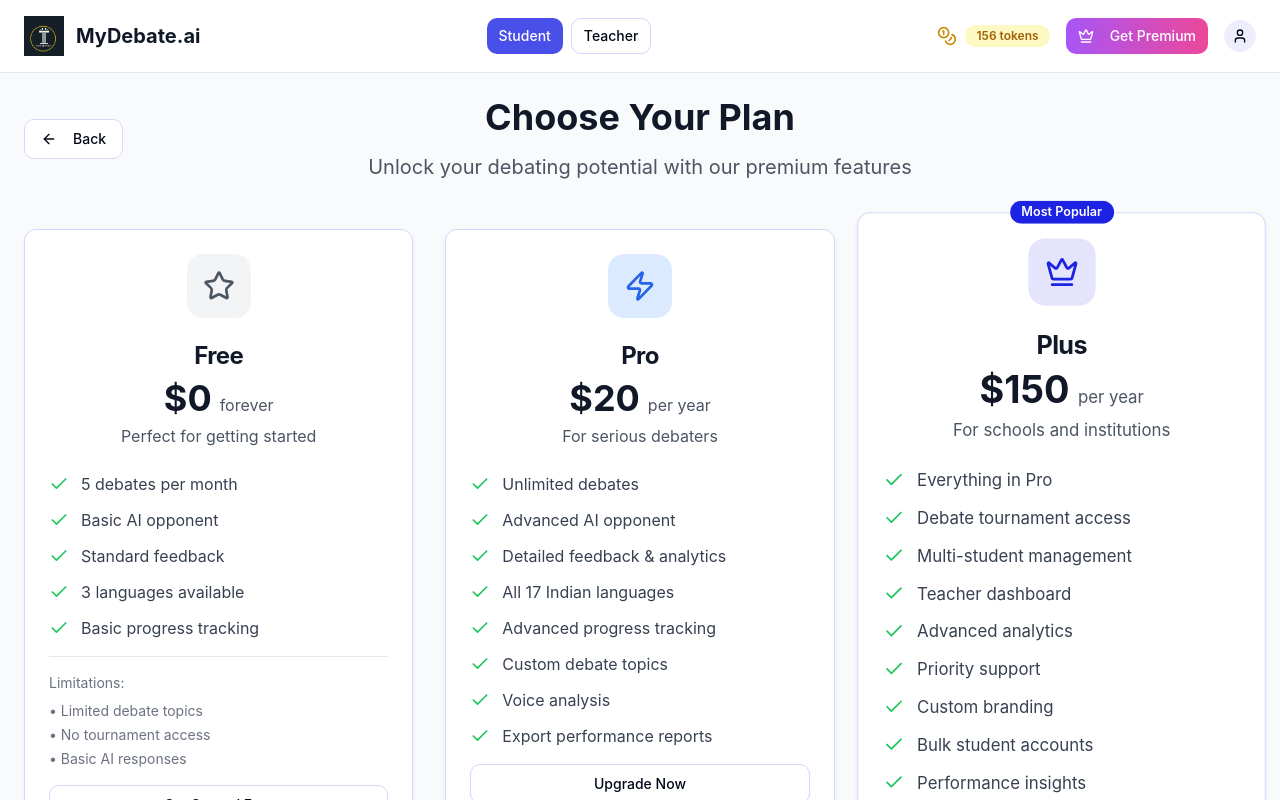
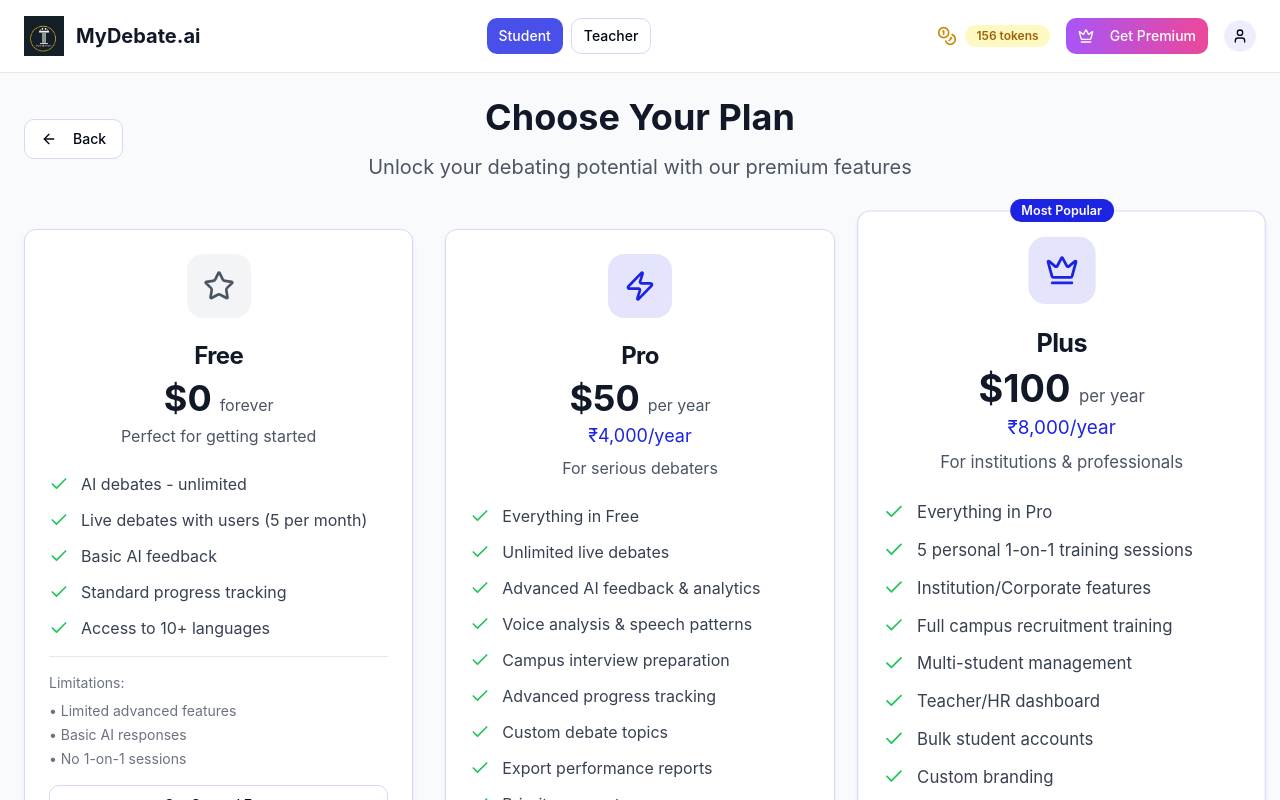
Before and after one commit to taha-sadikot-m/debate_Room_and_AI_Debate, a React (Vite) app: page / in a window 1280 px wide. Both pictures are taken after a click on the button "Get Premium". Shown: the top 800 px of the page. Built offline with nearby package versions, Linux system fonts and the light colour scheme.

Commit message:
Feat: Add premium plan features
Include institutional/corporate plans, campus interview features, and updated pricing tiers.

```diff
--- a/src/components/PricingPage.tsx
+++ b/src/components/PricingPage.tsx
@@ -2,7 +2,7 @@
 import { Button } from '@/components/ui/button';
 import { Card, CardContent, CardHeader, CardTitle } from '@/components/ui/card';
 import { Badge } from '@/components/ui/badge';
-import { ArrowLeft, Check, Crown, Star, Zap } from 'lucide-react';
+import { ArrowLeft, Check, Crown, Star, Zap, Users, GraduationCap } from 'lucide-react';
 
 interface PricingPageProps {
   onBack: () => void;
@@ -18,56 +18,102 @@ const PricingPage = ({ onBack }: PricingPageProps) => {
       icon: Star,
       color: 'bg-gray-100 text-gray-600',
       features: [
-        '5 debates per month',
-        'Basic AI opponent',
-        'Standard feedback',
-        '3 languages available',
-        'Basic progress tracking'
+        'AI debates - unlimited',
+        'Live debates with users (5 per month)',
+        'Basic AI feedback',
+        'Standard progress tracking',
+        'Access to 10+ languages'
       ],
       limitations: [
-        'Limited debate topics',
-        'No tournament access',
-        'Basic AI responses'
+        'Limited advanced features',
+        'Basic AI responses',
+        'No 1-on-1 sessions'
       ]
     },
     {
       name: 'Pro',
-      price: '20',
+      price: '50',
       period: 'per year',
       description: 'For serious debaters',
       icon: Zap,
-      color: 'bg-blue-100 text-blue-600',
+      color: 'bg-indigo-100 text-indigo-600',
       popular: false,
+      indianPrice: '₹4,000',
       features: [
-        'Unlimited debates',
-        'Advanced AI opponent',
-        'Detailed feedback & analytics',
-        'All 17 Indian languages',
+        'Everything in Free',
+        'Unlimited live debates',
+        'Advanced AI feedback & analytics',
+        'Voice analysis & speech patterns',
+        'Campus interview preparation',
         'Advanced progress tracking',
         'Custom debate topics',
-        'Voice analysis',
-        'Export performance reports'
+        'Export performance reports',
+        'Priority support'
       ]
     },
     {
       name: 'Plus',
-      price: '150',
+      price: '100',
       period: 'per year',
-      description: 'For schools and institutions',
+      description: 'For institutions & professionals',
       icon: Crown,
       color: 'bg-indigo-100 text-indigo-600',
       popular: true,
+      indianPrice: '₹8,000',
       features: [
         'Everything in Pro',
-        'Debate tournament access',
+        '5 personal 1-on-1 training sessions',
+        'Institution/Corporate features',
+        'Full campus recruitment training',
         'Multi-student management',
-        'Teacher dashboard',
-        'Advanced analytics',
-        'Priority support',
+        'Teacher/HR dashboard',
+        'Bulk student accounts',
         'Custom branding',
-        'Bulk student accounts',
-        'Performance insights',
-        'MUN simulation access'
+        'Advanced analytics & insights',
+        'MUN simulation access',
+        'Dedicated account manager'
+      ]
+    }
+  ];
+
+  const trainingOptions = [
+    {
+      title: 'Campus Interview Training',
+      description: 'Complete preparation for campus placements',
+      icon: GraduationCap,
+      color: 'bg-blue-100 text-blue-600',
+      features: [
+        'Mock interview sessions',
+        'Technical & HR rounds',
+        'Group discussion practice',
+        'Presentation skills',
+        'Industry-specific scenarios'
+      ]
+    },
+    {
+      title: 'School Students Program',
+      description: 'Age-appropriate debate and communication skills',
+      icon: Users,
+      color: 'bg-green-100 text-green-600',
+      features: [
+        'Basic debate fundamentals',
+        'Public speaking confidence',
+        'Critical thinking development',
+        'Age-appropriate topics',
+        'Progress tracking for teachers'
+      ]
+    },
+    {
+      title: 'College Students Advanced',
+      description: 'Professional-level debate and communication',
+      icon: Star,
+      color: 'bg-purple-100 text-purple-600',
+      features: [
+        'Advanced argumentation techniques',
+        'Research and fact-checking',
+        'Professional presentation skills',
+        'Industry case studies',
+        'Career-focused training'
       ]
     }
   ];
@@ -107,6 +153,11 @@ const PricingPage = ({ onBack }: PricingPageProps) => {
                 <div className="mt-4">
                   <span className="text-4xl font-bold text-gray-900">${plan.price}</span>
                   <span className="text-gray-600 ml-2">{plan.period}</span>
+                  {plan.indianPrice && (
+                    <div className="text-lg text-indigo-600 mt-1">
+                      {plan.indianPrice}/year
+                    </div>
+                  )}
                 </div>
                 <p className="text-gray-600 mt-2">{plan.description}</p>
               </CardHeader>
@@ -135,7 +186,7 @@ const PricingPage = ({ onBack }: PricingPageProps) => {
                 )}
 
                 <Button
-                  className={`w-full mt-6 ${plan.popular ? 'gradient-indigo text-white' : ''}`}
+                  className={`w-full mt-6 ${plan.popular ? 'bg-indigo-600 hover:bg-indigo-700 text-white' : ''}`}
                   variant={plan.popular ? 'default' : 'outline'}
                 >
                   {plan.price === '0' ? 'Get Started Free' : 'Upgrade Now'}
@@ -146,29 +197,63 @@ const PricingPage = ({ onBack }: PricingPageProps) => {
         })}
       </div>
 
+      {/* Training Options */}
+      <div className="mt-16">
+        <h2 className="text-3xl font-bold text-gray-900 mb-8 text-center">Specialized Training Programs</h2>
+        <div className="grid grid-cols-1 md:grid-cols-3 gap-8">
+          {trainingOptions.map((training, index) => {
+            const IconComponent = training.icon;
+            return (
+              <Card key={index} className="card-shadow hover:shadow-xl transition-all">
+                <CardHeader className="text-center">
+                  <div className={`w-16 h-16 ${training.color} rounded-2xl flex items-center justify-center mx-auto mb-4`}>
+                    <IconComponent className="h-8 w-8" />
+                  </div>
+                  <CardTitle className="text-xl font-bold text-gray-900">{training.title}</CardTitle>
+                  <p className="text-gray-600 mt-2">{training.description}</p>
+                </CardHeader>
+                <CardContent>
+                  <ul className="space-y-2">
+                    {training.features.map((feature, featureIndex) => (
+                      <li key={featureIndex} className="flex items-center space-x-3">
+                        <Check className="h-4 w-4 text-green-500 flex-shrink-0" />
+                        <span className="text-sm text-gray-700">{feature}</span>
+                      </li>
+                    ))}
+                  </ul>
+                  <Button className="w-full mt-4 bg-indigo-600 hover:bg-indigo-700 text-white">
+                    Learn More
+                  </Button>
+                </CardContent>
+              </Card>
+            );
+          })}
+        </div>
+      </div>
+
       <div className="mt-16 text-center">
         <h2 className="text-2xl font-bold text-gray-900 mb-4">Why Choose Premium?</h2>
         <div className="grid grid-cols-1 md:grid-cols-3 gap-8 mt-8">
           <div className="text-center">
-            <div className="w-16 h-16 bg-green-100 text-green-600 rounded-2xl flex items-center justify-center mx-auto mb-4">
+            <div className="w-16 h-16 bg-indigo-100 text-indigo-600 rounded-2xl flex items-center justify-center mx-auto mb-4">
               <Zap className="h-8 w-8" />
             </div>
             <h3 className="font-semibold text-gray-900 mb-2">Unlimited Practice</h3>
             <p className="text-gray-600">Debate as much as you want without restrictions</p>
           </div>
           <div className="text-center">
-            <div className="w-16 h-16 bg-purple-100 text-purple-600 rounded-2xl flex items-center justify-center mx-auto mb-4">
+            <div className="w-16 h-16 bg-indigo-100 text-indigo-600 rounded-2xl flex items-center justify-center mx-auto mb-4">
               <Crown className="h-8 w-8" />
             </div>
-            <h3 className="font-semibold text-gray-900 mb-2">Tournament Access</h3>
-            <p className="text-gray-600">Compete in exclusive debate tournaments</p>
+            <h3 className="font-semibold text-gray-900 mb-2">Personal Training</h3>
+            <p className="text-gray-600">1-on-1 sessions with expert trainers</p>
           </div>
           <div className="text-center">
-            <div className="w-16 h-16 bg-blue-100 text-blue-600 rounded-2xl flex items-center justify-center mx-auto mb-4">
-              <Star className="h-8 w-8" />
+            <div className="w-16 h-16 bg-indigo-100 text-indigo-600 rounded-2xl flex items-center justify-center mx-auto mb-4">
+              <GraduationCap className="h-8 w-8" />
             </div>
-            <h3 className="font-semibold text-gray-900 mb-2">Advanced Feedback</h3>
-            <p className="text-gray-600">Get detailed insights to improve your skills</p>
+            <h3 className="font-semibold text-gray-900 mb-2">Campus Ready</h3>
+            <p className="text-gray-600">Complete preparation for campus interviews</p>
           </div>
         </div>
       </div>
--- a/src/components/activities/AdzapRules.tsx
+++ b/src/components/activities/AdzapRules.tsx
@@ -1,7 +1,9 @@
+
 import { useState } from 'react';
 import { Button } from '@/components/ui/button';
 import { Card, CardContent, CardDescription, CardHeader, CardTitle } from '@/components/ui/card';
-import { ArrowLeft, Zap } from 'lucide-react';
+import { Badge } from '@/components/ui/badge';
+import { ArrowLeft, Lightbulb } from 'lucide-react';
 import PublicSpeakingSession from './PublicSpeakingSession';
 
 interface AdzapRulesProps {
@@ -13,20 +15,20 @@ const AdzapRules = ({ onBack }: AdzapRulesProps) => {
 
   const activity = {
     id: 'adzap',
-    title: '📺 AdZap',
-    description: 'Create and present creative advertisements for products or services. Showcase your marketing creativity and presentation skills.',
-    duration: '15-20 minutes',
-    tokens: '8-15 tokens',
+    title: '📢 Ad-Zap',
+    description: 'Create compelling advertisements for products on the spot. Showcase your creativity and persuasion skills.',
+    duration: '8-12 minutes',
+    tokens: '10-18 tokens',
     rules: [
-      'Create an original advertisement concept',
-      'Identify target audience and their needs',
-      'Use persuasive language and compelling visuals (describe them)',
-      'Include a memorable tagline or slogan',
+      'Create an advertisement for a given product in 2-3 minutes',
+      'Include key selling points and target audience appeal',
+      'Use persuasive language and emotional triggers',
+      'Be creative with presentation style and format',
       'Address potential customer objections',
-      'Demonstrate the product benefits clearly',
-      'End with a strong call-to-action'
+      'Include a strong call-to-action',
+      'Stay within time limits for maximum impact'
     ],
-    aiSampleArgument: "Introducing EcoClean - the revolutionary cleaning spray that's tough on stains but gentle on the planet! Picture this: a busy mother of three discovers a mysterious stain on her white sofa just minutes before guests arrive. She sprays EcoClean, and within seconds, the stain vanishes completely. What makes EcoClean different? It's made from 100% biodegradable ingredients, safe for children and pets, yet powerful enough to tackle the toughest stains. Our customers report 95% satisfaction rates, and we offer a money-back guarantee. For just $12.99, you get 500ml of cleaning power that lasts three times longer than leading brands. EcoClean - where effectiveness meets environmental responsibility. Order now and get free shipping! Clean conscience, cleaner home."
+    aiSampleArgument: "Introducing EcoClean - the revolutionary cleaning solution that's changing homes across India! Made from 100% natural ingredients, EcoClean doesn't just clean your surfaces - it protects your family's health. While chemical cleaners leave toxic residues, EcoClean uses the power of neem and tulsi to eliminate 99.9% of germs naturally. Perfect for families with children and pets. Join over 50,000 satisfied customers who've made the switch. Available now at your local store for just ₹199. EcoClean - Clean homes, healthy families, better tomorrow!"
   };
 
   if (showSession) {
@@ -43,8 +45,8 @@ const AdzapRules = ({ onBack }: AdzapRulesProps) => {
     <div className="max-w-4xl mx-auto p-6 space-y-6">
       <div className="flex items-center justify-between">
         <div>
-          <h1 className="text-3xl font-bold text-gray-900">📺 AdZap</h1>
-          <p className="text-gray-600 mt-2">Creative advertising and marketing challenge</p>
+          <h1 className="text-3xl font-bold text-gray-900">📢 Ad-Zap</h1>
+          <p className="text-gray-600 mt-2">Creative advertising challenge</p>
         </div>
         <Button variant="outline" onClick={onBack}>
           <ArrowLeft className="h-4 w-4 mr-2" />
@@ -52,19 +54,19 @@ const AdzapRules = ({ onBack }: AdzapRulesProps) => {
         </Button>
       </div>
 
-      <Card className="card-shadow border-2 border-indigo-200 bg-gradient-to-br from-indigo-50 to-white">
+      <Card className="card-shadow border-2 border-orange-200 bg-gradient-to-br from-orange-50 to-white">
         <CardHeader>
           <CardTitle className="flex items-center space-x-2">
-            <Zap className="h-6 w-6 text-indigo-600" />
-            <span>About AdZap</span>
+            <Lightbulb className="h-6 w-6 text-orange-600" />
+            <span>About Ad-Zap</span>
           </CardTitle>
           <CardDescription>
-            Unleash your creativity and marketing prowess through advertisement creation
+            Test your creative and persuasive skills by creating compelling advertisements
           </CardDescription>
         </CardHeader>
         <CardContent className="space-y-6">
           <div className="space-y-4">
-            <h3 className="text-xl font-semibold text-indigo-800">Rules & Guidelines</h3>
+            <h3 className="text-xl font-semibold text-orange-800">Rules & Guidelines</h3>
             <ul className="list-disc pl-5 space-y-2 text-gray-700">
               {activity.rules.map((rule, index) => (
                 <li key={index}>{rule}</li>
@@ -73,24 +75,21 @@ const AdzapRules = ({ onBack }: AdzapRulesProps) => {
           </div>
 
           <div className="space-y-4">
-            <h3 className="text-xl font-semibold text-indigo-800">Format</h3>
+            <h3 className="text-xl font-semibold text-orange-800">Format</h3>
             <p className="text-gray-700">
-              Participants will have 15-20 minutes to create and present an advertisement for a given product or service.
+              Create an engaging advertisement that captures attention and persuades the audience.
+              Focus on benefits, emotional appeal, and clear call-to-action.
             </p>
-            <div className="flex items-center justify-between">
-              <span className="text-gray-600 text-sm">Duration</span>
-              <Badge variant="outline">{activity.duration}</Badge>
-            </div>
-            <div className="flex items-center justify-between">
-              <span className="text-gray-600 text-sm">Token Reward</span>
-              <Badge className="bg-yellow-100 text-yellow-700">{activity.tokens}</Badge>
+            <div className="flex flex-wrap gap-2">
+              <Badge className="bg-orange-100 text-orange-700">Creative Presentation</Badge>
+              <Badge className="bg-orange-100 text-orange-700">Persuasive Content</Badge>
             </div>
           </div>
 
           <div className="text-center pt-6">
             <Button
               onClick={() => setShowSession(true)}
-              className="bg-indigo-600 hover:bg-indigo-700 px-8 py-3 text-lg"
+              className="bg-orange-600 hover:bg-orange-700 px-8 py-3 text-lg"
             >
               Start Practice Session
             </Button>
```
